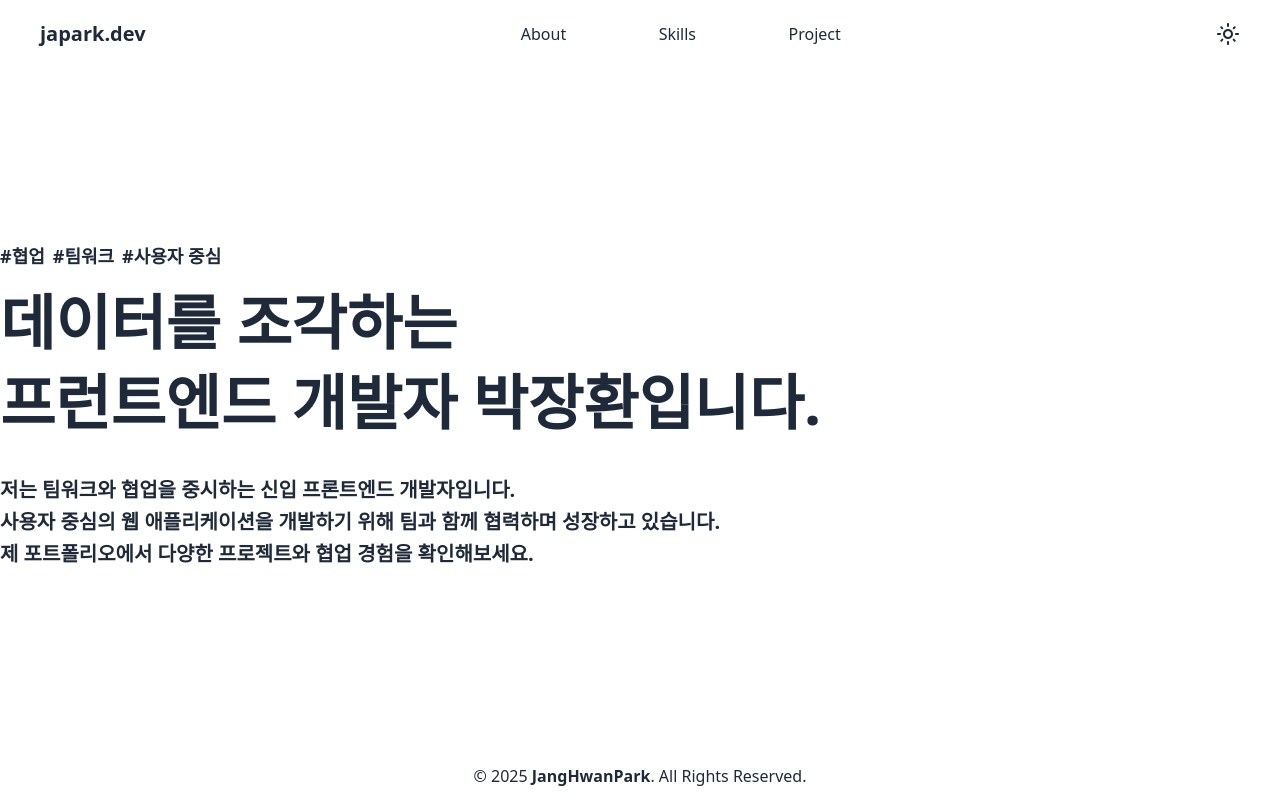
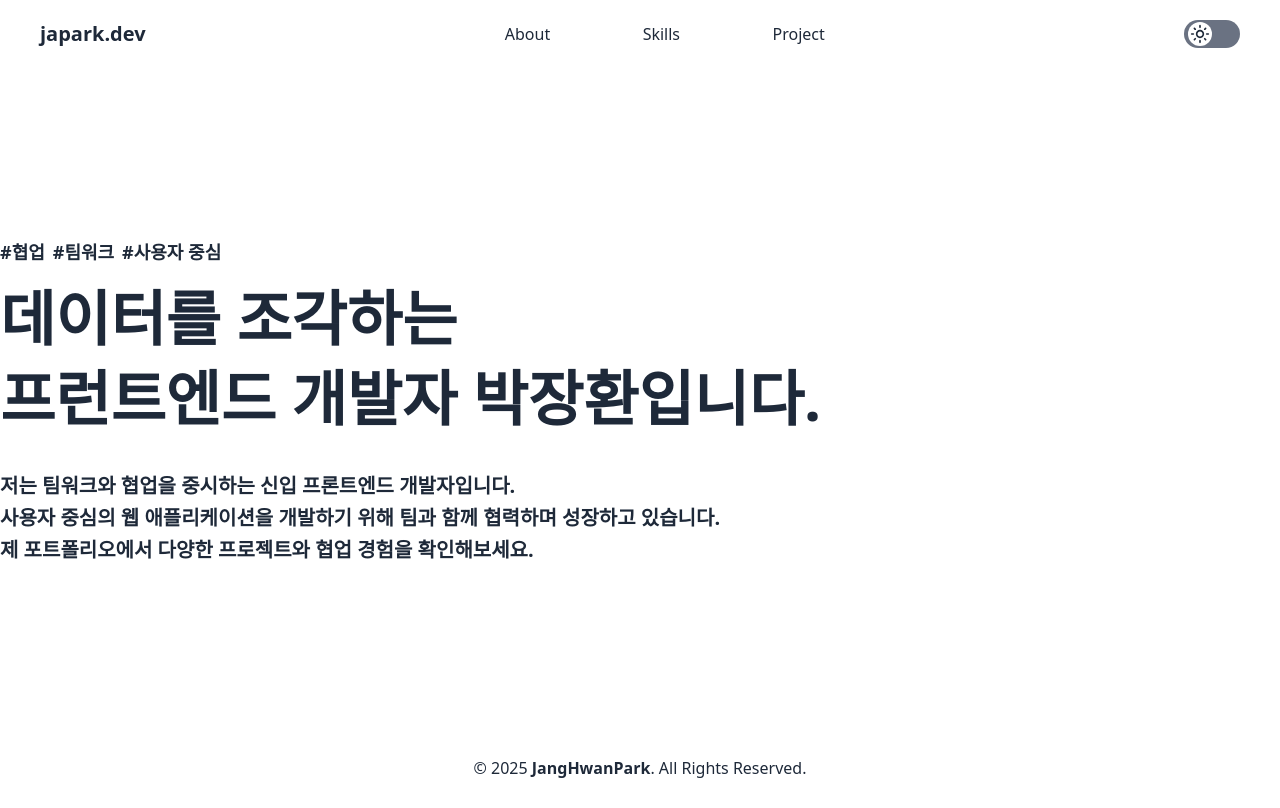
Before and after one commit to JangHwanPark/JangHwan-Portfolio, a React (Vite) app: page / in a window 1280 px wide. Built offline with nearby package versions, Linux system fonts and the light colour scheme.

Commit message:
:art: chore - 다크모드 컴포넌트 디자인 수정
- 기존 버튼 형식에서 스위치 버튼으로 변경

```diff
--- a/src/components/DarkModeButton/DarkModeButton.tsx
+++ /dev/null
@@ -1,22 +0,0 @@
-import { useTheme } from "../../providers/ThemeProvider";
-import { MdOutlineDarkMode, MdOutlineLightMode } from "react-icons/md";
-import clsx from "clsx";
-
-const DarkModeButton = () => {
-  const { theme, handleClick } = useTheme();
-  const value = theme === "light" ? "dark" : "light";
-
-  const btnClass = clsx('w-full h-full');
-
-  return (
-    <button
-      role="button"
-      data-theme={value}
-      className='w-6 h-6 cursor-pointer'
-      onClick={(e) => handleClick(e)}>
-      {theme === "dark" ? <MdOutlineDarkMode className={btnClass}/> : <MdOutlineLightMode className={btnClass}/>}
-    </button>
-  );
-};
-
-export default DarkModeButton;
--- /dev/null
+++ b/src/components/DarkModeSwitch/DarkModeSwitch.tsx
@@ -0,0 +1,30 @@
+import { useTheme } from "../../providers/ThemeProvider";
+import { MdOutlineDarkMode, MdOutlineLightMode } from "react-icons/md";
+import clsx from "clsx";
+
+const DarkModeSwitch = () => {
+  const { theme, handleClick } = useTheme();
+  const value = theme === "light" ? "dark" : "light";
+
+  const switchClasses = clsx(
+    'w-6 h-6 rounded-full flex items-center justify-center',
+    'transform transition-all duration-300',
+    theme === "dark" ? "translate-x-7 bg-gray-700" : "translate-x-1 bg-white");
+  const btnClass = clsx('w-5 h-5');
+
+  return (
+    <button
+      role="button"
+      data-theme={value}
+      className='w-14 h-7 flex items-center cursor-pointer bg-gray-500 rounded-full transition duration-300'
+      onClick={(e) => handleClick(e)}>
+      <div className={switchClasses}>
+        {theme === "dark"
+          ? <MdOutlineDarkMode className={btnClass}/>
+          : <MdOutlineLightMode className={btnClass}/>}
+      </div>
+    </button>
+  );
+};
+
+export default DarkModeSwitch;
--- a/src/index.css
+++ b/src/index.css
@@ -1,4 +1,9 @@
 @import "tailwindcss";
+
+/* 테마 변수 */
+@theme {
+
+}
 
 /* 다크모드 */
 @variant dark (&:where([data-them=dark], [data-theme=dark] *));
--- a/src/layout/Header/Header.tsx
+++ b/src/layout/Header/Header.tsx
@@ -1,7 +1,7 @@
 import { Logo } from "../../components";
 import Navigation from "../Navigation/Navigation";
 // import { FaGithub, FaLinkedin } from "react-icons/fa";
-import DarkModeButton from "../../components/DarkModeButton/DarkModeButton";
+import DarkModeSwitch from "../../components/DarkModeSwitch/DarkModeSwitch";
 
 const navbar = [
   {href: "/", title: 'About'},
@@ -21,7 +21,7 @@ const Header = () => {
         <Logo/>
         <Navigation items={navbar} className='w-full max-w-xs'/>
         {/*<Navigation items={iconNavbar} className='w-16 max-w-sm'/>*/}
-        <DarkModeButton/>
+        <DarkModeSwitch/>
       </div>
     </header>
   );
--- a/src/layout/RootLayout.tsx
+++ b/src/layout/RootLayout.tsx
@@ -1,16 +1,16 @@
-import { useState } from "react";
+// import { useState } from "react";
 import { Outlet } from 'react-router-dom';
 import { Footer, Header } from "../layout";
 import { ThemeProvider } from "../providers/ThemeProvider";
 import clsx from "clsx";
-import Preloader from "../components/Preloader/Preloader";
+// import Preloader from "../components/Preloader/Preloader";
 
 const RootLayout = () => {
-  const [complete, setComplete] = useState(false);
+  /*const [complete, setComplete] = useState(false);*/
 
   const classes = clsx(
     'container mx-auto w-full',
-    'min-h-[calc(100vh-124px)]');
+    'min-h-[calc(100vh-132px)]');
 
   const dark = clsx(
     'text-gray-800 bg-white',
@@ -18,8 +18,8 @@ const RootLayout = () => {
 
   return (
     <ThemeProvider>
-      <Preloader setComplete={setComplete}/>
-      {complete && (
+     {/* <Preloader setComplete={setComplete}/>
+      {complete && (*/}
         <div className={dark}>
           <Header/>
           <main className={classes}>
@@ -27,7 +27,7 @@ const RootLayout = () => {
           </main>
           <Footer/>
         </div>
-      )}
+      {/*)}*/}
     </ThemeProvider>
   )
 };
--- a/src/pages/Home.tsx
+++ b/src/pages/Home.tsx
@@ -6,7 +6,7 @@ const tag = [
 
 const Home = () => {
   return (
-    <section className="w-full min-h-[calc(100vh-124px)] flex items-center">
+    <section className="w-full min-h-[calc(100vh-132px)] flex items-center">
       <header className="font-bold leading-8">
         <p className="w-fit text-lg mb-3">
           {tag.map((item, index) => (
```
Also changed, not shown: 1 other file (tests, documents, lock files or other folders).
